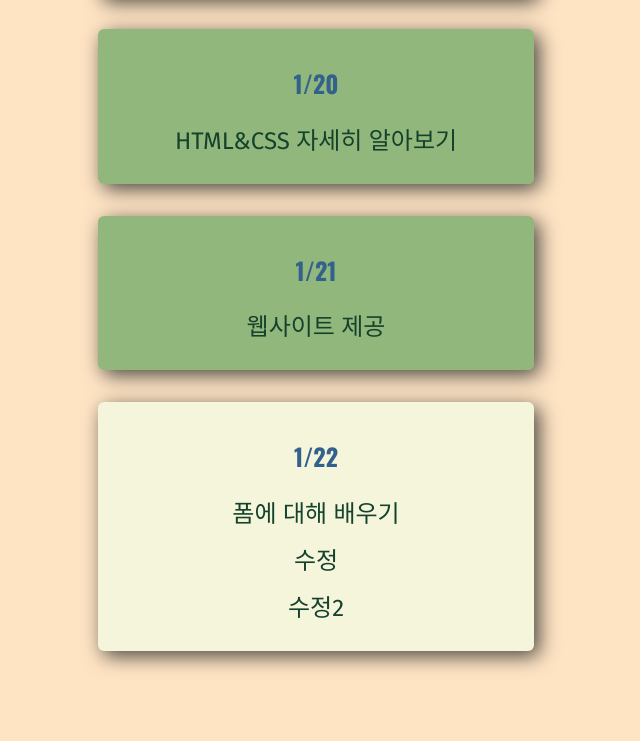
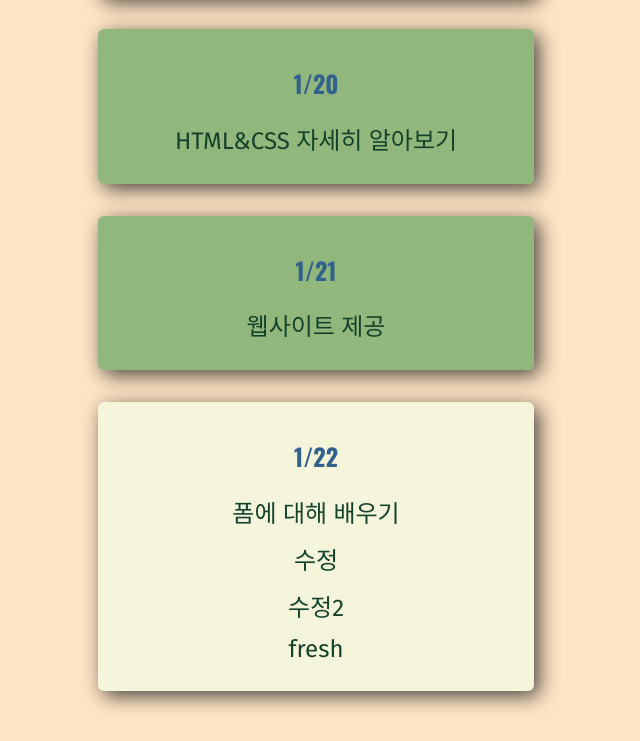
Before and after one commit to juyang2222/webgit, a plain HTML site: page full-week.html in a window 1280 px wide. Shown: the part 449-1190 px from the top of the page, without its empty margins (324-964 px from the left). Before the commit the page ends 1150 px from the top, so only its background shows below. Drawn offline with nearby package versions, Linux system fonts and the light colour scheme.

Commit message:
fresh 1st

```diff
--- a/full-week.html
+++ b/full-week.html
@@ -48,6 +48,7 @@
           <p>폼에 대해 배우기 </p>
           <p>수정</p>
           <p>수정2</p>
+          <p>fresh</p>
         </li>
       </ol>
     </main>
```
